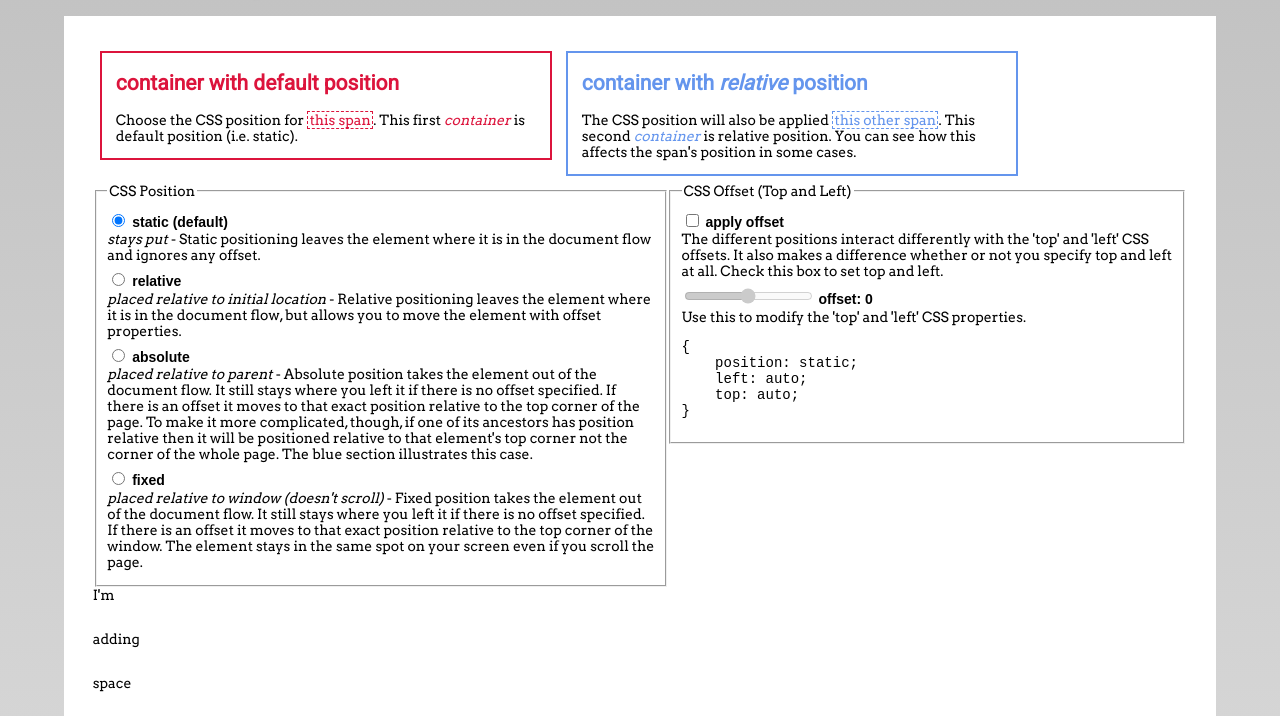
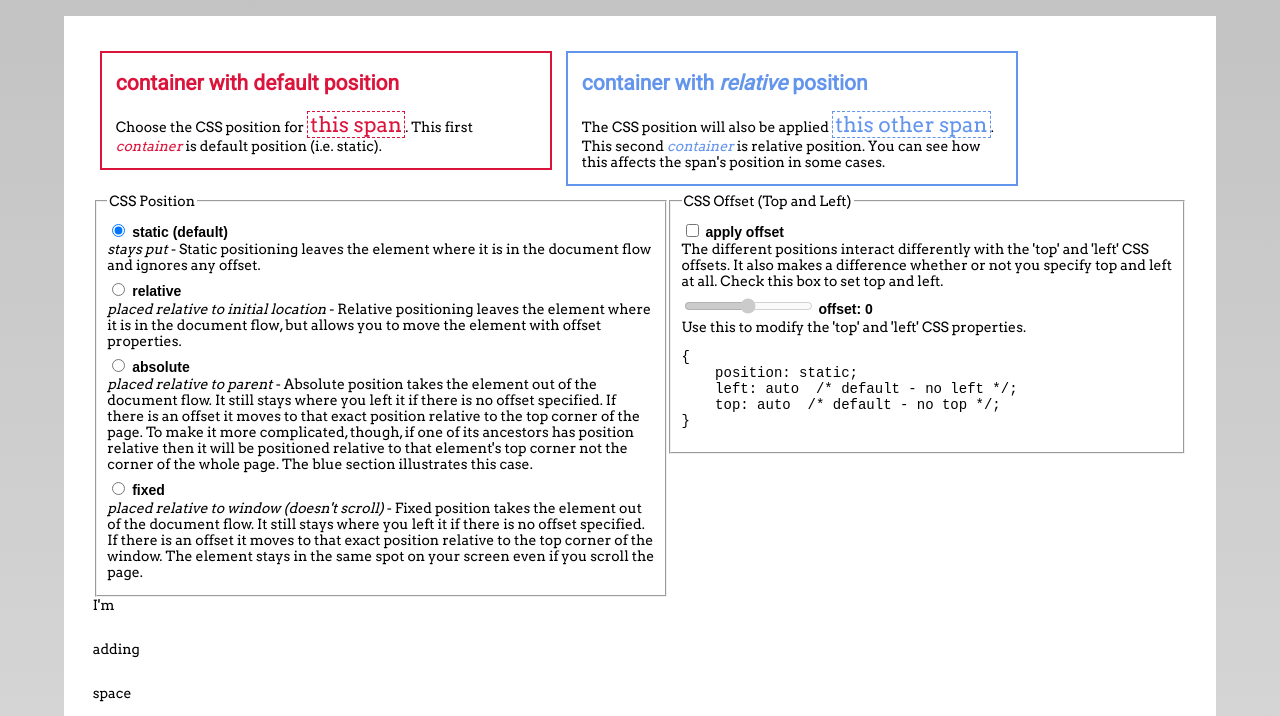
Before and after one commit to dwolverton/fe-demo, a plain HTML site: page css-position.html in a window 1280 px wide. Shown: the part 83-799 px from the top of the page. Drawn offline with nearby package versions, Linux system fonts and the light colour scheme.

Commit message:
visual improvements to position demo

```diff
--- a/css-position.html
+++ b/css-position.html
@@ -52,7 +52,8 @@
         }
         span {
             padding: 0 .1em;
-            background-color: rgba(255, 255, 255, .7);
+            background-color: rgba(255, 255, 255, .8);
+            font-size: 150%;
         }
         span.absolute, span.fixed {
             box-shadow: 2px 2px 5px #888888;
@@ -103,12 +104,12 @@
         <article class="content">
             <div class="container container-static">
                 <h2>container with default position</h2>
-                Choose the CSS position for <span ng-class="position" ng-style="applyOffset ? {top: offset + 'px', left: 2 * offset + 'px'} : {}">this span</span>.
+                Choose the CSS position for <span ng-class="position" ng-style="applyOffset ? {top: 2 * offset + 'px', left: 4 * offset + 'px'} : {}">this span</span>.
                 This first <em>container</em> is default position (i.e. static).
             </div>
             <div class="container container-relative">
                 <h2>container with <em>relative</em> position</h2>
-                The CSS position will also be applied <span ng-class="position" ng-style="applyOffset ? {top: 2 * offset + 'px', left: offset + 'px'} : {}">this other span</span>.
+                The CSS position will also be applied <span ng-class="position" ng-style="applyOffset ? {top: 4 * offset + 'px', left: 2 * offset + 'px'} : {}">this other span</span>.
                 This second <em>container</em> is relative position. You can see how
                 this affects the span's position in some cases.
             </div>
@@ -156,8 +157,8 @@
                     </p>
 <pre>{
     position: {{position}};
-    left: {{applyOffset ? offset + 'px' : 'auto'}};
-    top: {{applyOffset ? offset + 'px' : 'auto'}};
+    left: {{applyOffset ? offset + 'px' : 'auto  /* default - no left */'}};
+    top: {{applyOffset ? offset + 'px' : 'auto  /* default - no top */'}};
 }</pre>
                 </fieldset>
             </form>
```
